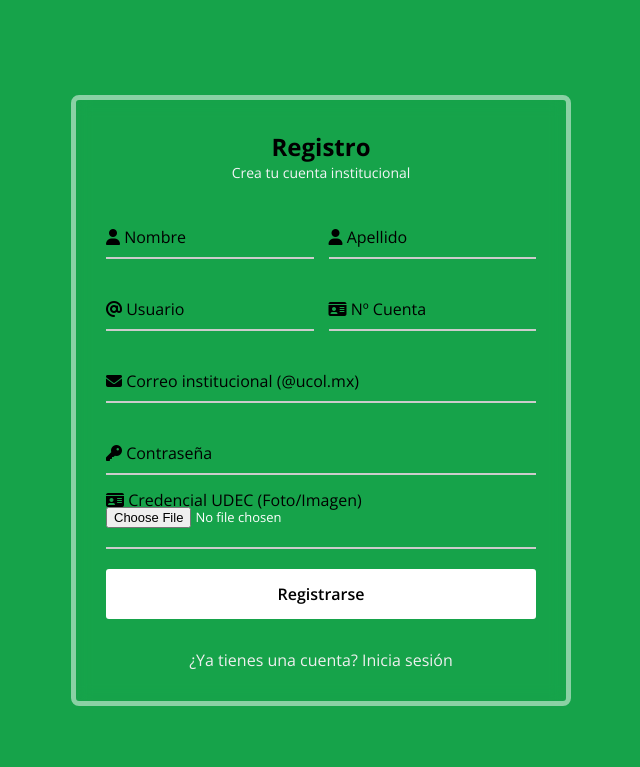
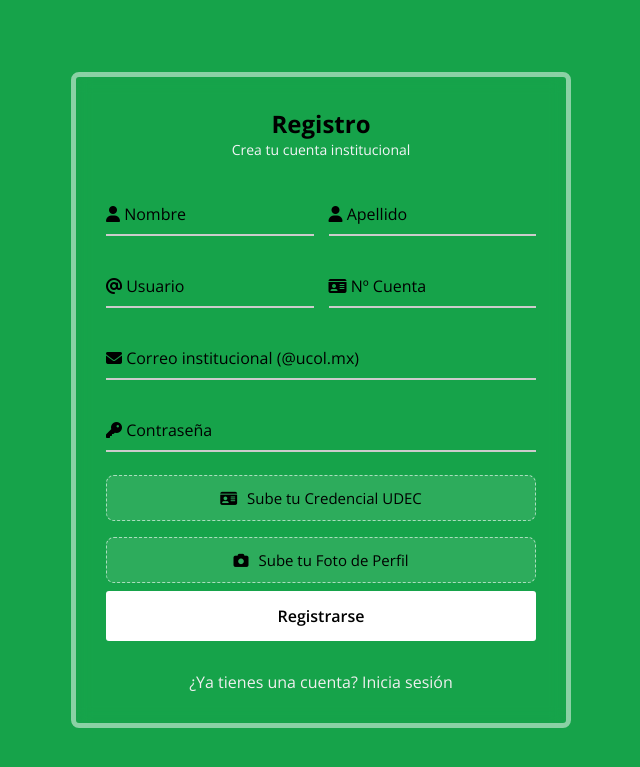
Before and after one commit to Gavalencia12/RaitCol, a Django app: page /register/ in a window 1280 px wide. Shown: the top 767 px of the page, without its empty margins (319-959 px from the left). Run offline with Django 4.2, Linux system fonts and the light colour scheme.

Commit message:
implementacion en el form para pedir foto del usuario udc

```diff
--- a/rides/views.py
+++ b/rides/views.py
@@ -313,7 +313,7 @@ def journey_detail_api(request, journey_id):
         'currentUserId': request.user.id,
         'driverName': f"{driver.first_name} {driver.last_name} ({driver.no_cuenta_v})",
         'driverEmail': driver.email,
-        'driverImage': getattr(driver, 'credential_udc_base64', None),
+        'driverImage': getattr(driver, 'user_udc_img', None),
         'carModel': f"{car.mark_car_v} {car.model_car_v}",
         'carMark': car.mark_car_v,
         'carColor': car.color_car_v,
--- a/static/css/style.css
+++ b/static/css/style.css
@@ -339,6 +339,38 @@ a:hover {
   border-width: 0 !important;
 }
 
+/* Estilos forzados para los botones de subir archivo */
+.custom-file-upload {
+  margin-top: .5rem;
+  margin-bottom: .5rem;
+  width: 100%;
+}
+.file-upload-label {
+  display: flex !important;
+  align-items: center;
+  justify-content: center;
+  gap: 10px;
+  background: rgba(255, 255, 255, 0.1);
+  color: #000;
+  padding: 12px;
+  border-radius: 8px;
+  border: 1.5px dashed rgba(255, 255, 255, 0.6);
+  font-size: 15px;
+  cursor: pointer;
+  transition: all 0.3s ease;
+  margin-bottom: 0;
+}
+.file-upload-label:hover {
+  background: rgba(255, 255, 255, 0.25);
+  border-color: #ffffff;
+}
+.hidden-file-input {
+  position: absolute !important;
+  width: 1px !important;
+  height: 1px !important;
+  opacity: 0 !important;
+  z-index: -1 !important;
+}
 
 
 /* Backdrop semitransparente con desenfoque */
--- a/templates/users/register.html
+++ b/templates/users/register.html
@@ -50,15 +50,26 @@
         <label><i class="fa-solid fa-key"></i> Contraseña</label>
       </div>
 
-      <div class="input-field file-input-field" style="margin-top: 15px; margin-bottom: 20px;">
+      <div class="custom-file-upload">
+        <label for="credential_udc_file" class="file-upload-label">
+          <i class="fa-solid fa-id-card"></i>
+          <span>Sube tu Credencial UDEC</span>
+        </label>
+        <input type="file" id="credential_udc_file" class="hidden-file-input" accept="image/*" required>
+        <div id="registerCredentialPreviewContainer" style="display: none; margin-top: 12px; text-align: center;">
+          <img id="registerCredentialPreviewImg" src="" alt="Vista previa credencial" style="max-height: 110px; border-radius: 8px; border: 2px solid rgba(255,255,255,0.8); object-fit: cover;">
+        </div>
+      </div>
 
-        <input type="file" id="credential_udc_file" accept="image/*" style="width: 100%; color: #fff; font-size: 13px;">
-        <div id="registerCredentialPreviewContainer" style="display: none; margin-top: 10px; text-align: center;">
-          <img id="registerCredentialPreviewImg" src="" alt="Vista previa credencial" style="max-height: 110px; border-radius: 8px; border: 1.5px solid rgba(255,255,255,0.3); object-fit: cover;">
+      <div class="custom-file-upload">
+        <label for="user_udc_file" class="file-upload-label">
+          <i class="fa-solid fa-camera"></i>
+          <span>Sube tu Foto de Perfil</span>
+        </label>
+        <input type="file" id="user_udc_file" class="hidden-file-input" accept="image/*" required>
+        <div id="registerUserImgPreviewContainer" style="display: none; margin-top: 12px; text-align: center;">
+          <img id="registerUserImgPreview" src="" alt="Vista previa rostro" style="width: 100px; height: 100px; border-radius: 50%; border: 2px solid rgba(255,255,255,0.8); object-fit: cover; display: inline-block;">
         </div>
-        <label for="credential_udc_file" class="static-label" style="display: block; font-size: 16px; color: black; margin-bottom: 6px;">
-          <i class="fa-solid fa-id-card"></i> Credencial UDEC (Foto/Imagen)
-        </label>
       </div>
 
       <button type="submit">Registrarse</button>
```
Also changed, not shown: static/js/register.js (+29 -1 lines).
